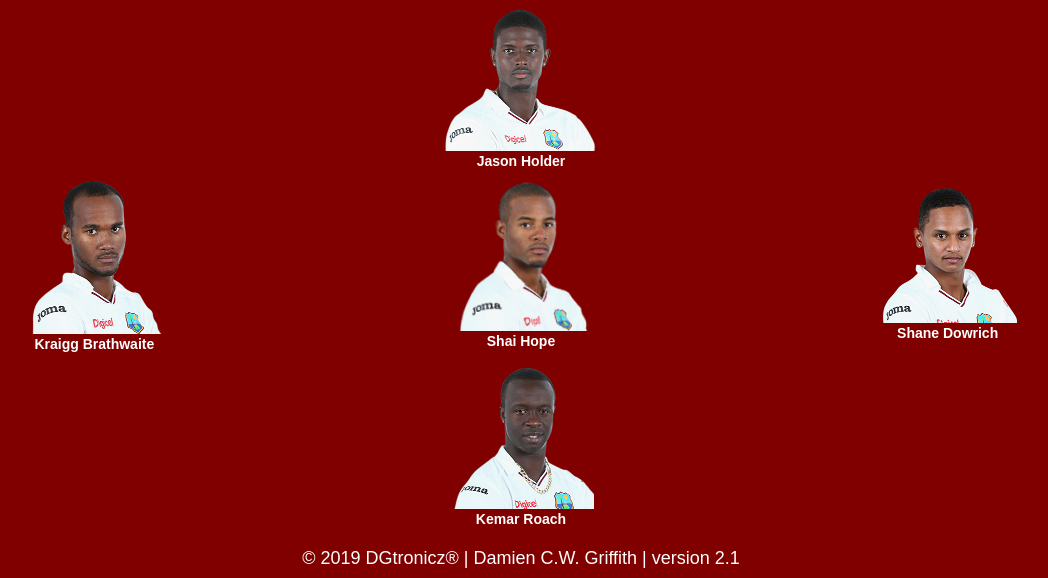
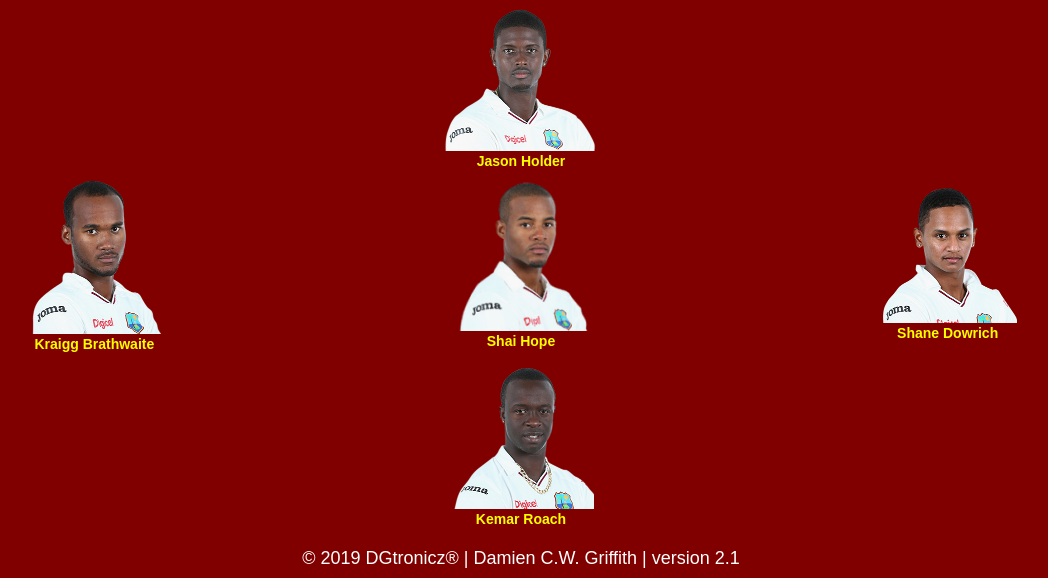
Before and after one commit to dg-griff/code-101-v2, a plain HTML site: page index.html in a window 1280 px wide. Shown: the part 799-1377 px from the top of the page, without its empty margins (119-1167 px from the left). Drawn offline with nearby package versions, Linux system fonts and the light colour scheme.

Commit message:
Add files via upload
update

```diff
--- a/css/style.css
+++ b/css/style.css
@@ -102,8 +102,8 @@ h3{
     right: 0;
   }
 
-a.three:link {color: white;}
-a.three:visited {color: white;}
+a.three:link {color: yellow;}
+a.three:visited {color: yellow;}
 a.three:hover {background: maroon;}
 
 h4{
```
